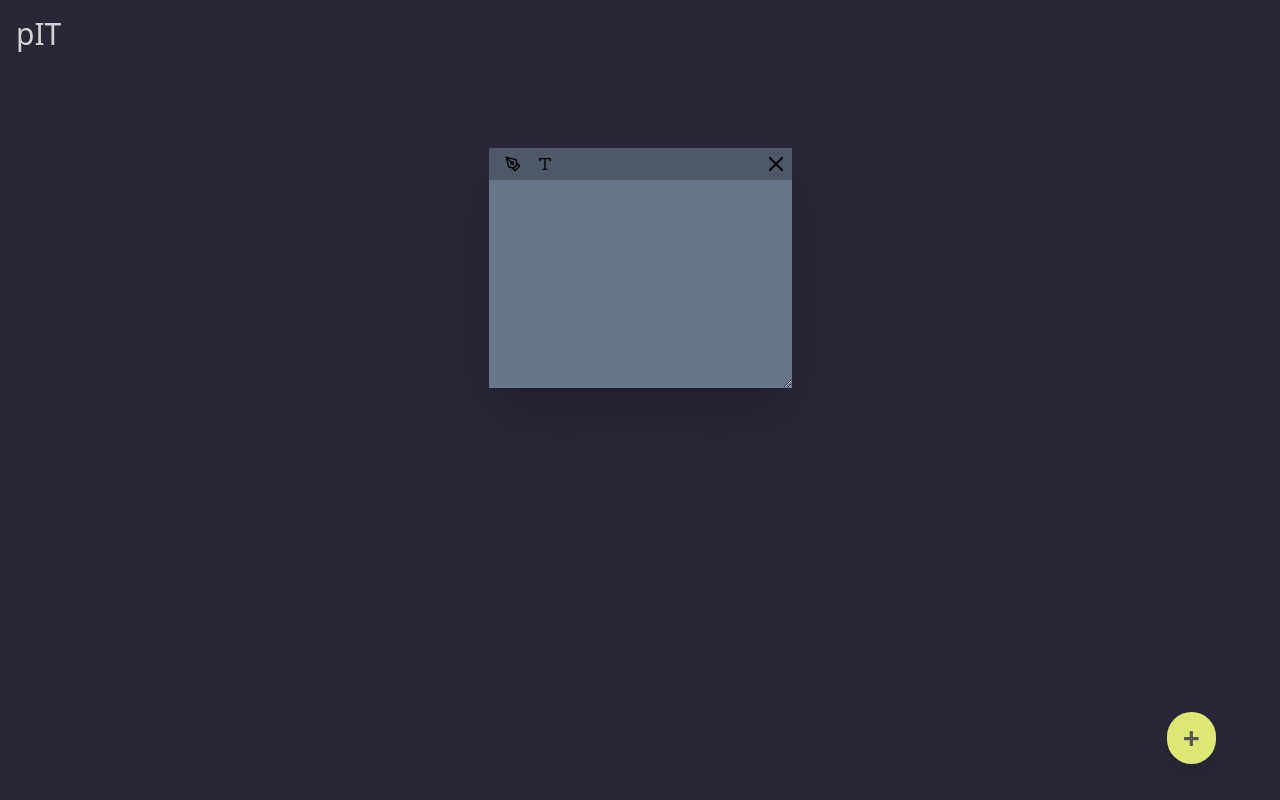
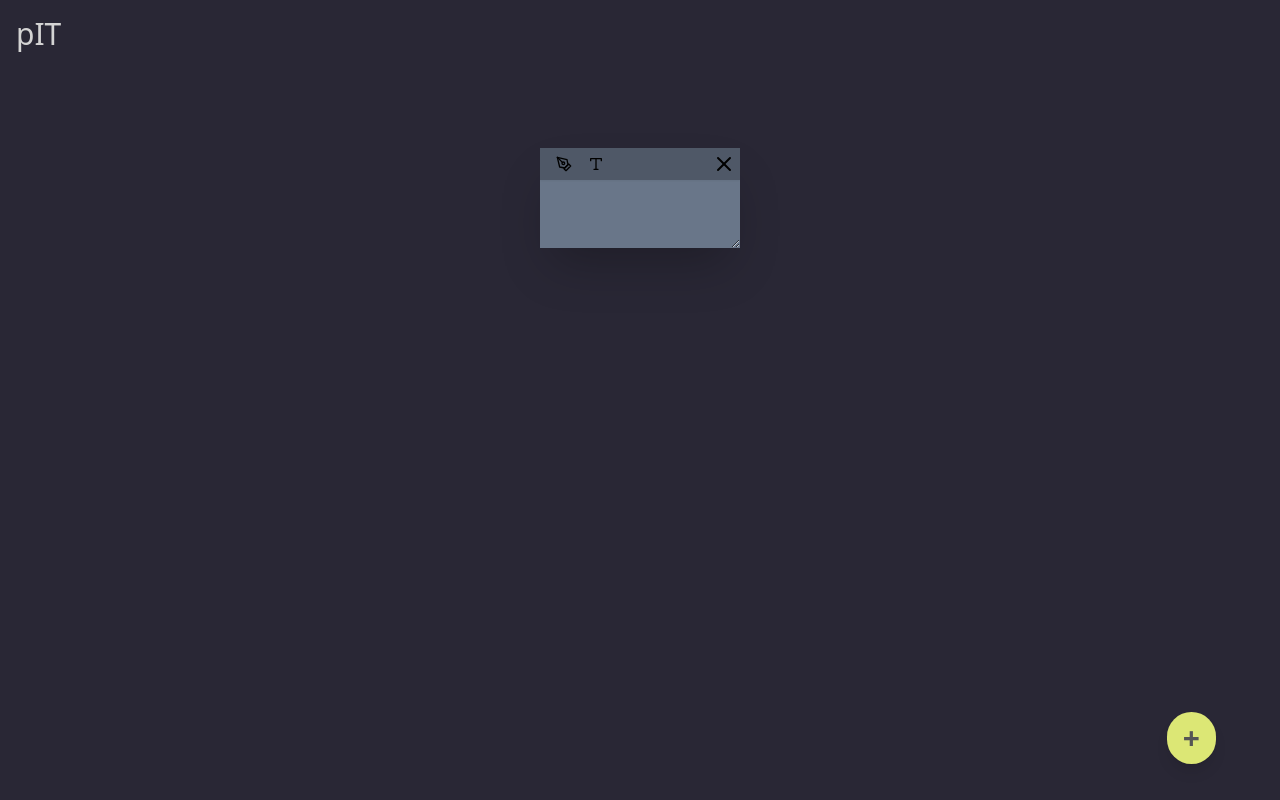
Before and after one commit to FilipeHenrique/Task-Manager, a React (Vite) app in the folder web/: page / in a window 1280 px wide. Built offline with nearby package versions, Linux system fonts and the light colour scheme.

Commit message:
code polishment and localstorage functionality complete

```diff
--- a/web/src/App.tsx
+++ b/web/src/App.tsx
@@ -1,25 +1,13 @@
 import './App.css'
-import AddTaskContainer from './containers/AddTaskContainer'
-import TasksContainer from './containers/TasksContainer'
 import { TasksProvider } from './context/TasksContext'
+import MainPage from './pages/MainPage'
 
 function App() {
 
 
   return (
     <TasksProvider>
-      <div className='bg-[#292735] min-h-screen'>
-
-        <AddTaskContainer />
-
-        <div className='top-0 p-4 z-10'>
-          <h1 className='text-3xl text-neutral-300'>pIT</h1>
-        </div>
-
-        <div className='flex flex-col items-center justify-center py-20 px-40 gap-6 h-full' >
-          <TasksContainer />
-        </div>
-      </div>
+      <MainPage />
     </TasksProvider>
   )
 }
--- a/web/src/components/AddTaskButton.tsx
+++ b/web/src/components/AddTaskButton.tsx
@@ -1,8 +1,7 @@
 import { useState } from "react";
-import { Task } from '../context/types'
 
 interface AddTaskProps {
-    addTask: (task: Task) => void
+    addTask: () => void
 }
 
 export default function AddTaskButton({ addTask }: AddTaskProps) {
@@ -13,12 +12,7 @@ export default function AddTaskButton({ addTask }: AddTaskProps) {
                      text-[#555555] text-3xl font-bold py-2 px-4
                      rounded-full shadow-lg fixed bottom-9 right-16 z-10
                      hover:scale-110 transition-transform ease-in"
-            onClick={
-                () => {
-                    addTask({ id: Math.random(), text: '' });
-                }
-            }
-        >
+            onClick={() => addTask()}>
             +
         </button>
     );
--- a/web/src/components/TaskComponent.tsx
+++ b/web/src/components/TaskComponent.tsx
@@ -1,25 +1,34 @@
-import { useRef, useState } from "react";
+import { MutableRefObject, useRef, useState, useEffect } from "react";
 import { TwitterPicker } from 'react-color';
 import useOnClickOutside from "../hooks/useOnClickOutside";
 import { PenTool, Type, X } from 'react-feather';
 
+interface Task  {
+    id: number,
+    text: string,
+    width: number,
+    height: number,
+    taskColor: string,
+    textColor: string,
+}
 
 interface TaskProps {
-    id: number,
-    text: string,
-    editTask: (taskId: number, tastkText: string) => void,
+    task: Task,
+    editTask: (newTask: Task) => void,
     deleteTask: (taskId: number) => void
 }
 
-export default function TaskComponent({ id, text, editTask, deleteTask }: TaskProps) {
+export default function TaskComponent({ task, editTask, deleteTask }: TaskProps) {
 
-    const [tastkText, setTastkText] = useState(text);
+    const [tastkText, setTastkText] = useState(task.text);
 
     const [isPickingColor, setIsPickingColor] = useState(false);
     const [isPickingTextColor, setIsPickingTextColor] = useState(false);
 
-    const [taskColor, setTaskColor] = useState('#697689');
-    const [textColor, setTextColor] = useState('#D9E3F0');
+    const [taskColor, setTaskColor] = useState(task.taskColor);
+    const [textColor, setTextColor] = useState(task.textColor);
+
+    const [taskDimensions, setTaskDimensions] = useState({width: task.width, height: task.height});
 
     const taskColorPickerRef = useRef(null)
     useOnClickOutside(taskColorPickerRef, () => { setIsPickingColor(false) });
@@ -27,13 +36,31 @@ export default function TaskComponent({ id, text, editTask, deleteTask }: TaskPr
     const textColorPickerRef = useRef(null)
     useOnClickOutside(textColorPickerRef, () => { setIsPickingTextColor(false) });
 
-    const containerRef = useRef(null);
+    const containerRef = useRef() as MutableRefObject<HTMLDivElement>;
+
+    const handleResize = (width: number, height: number) => {
+        console.log(`${width} , ${height}`);
+        setTaskDimensions({width: width, height: height});
+    }
 
     const pickerColors =
         [
             '#D9E3F0', '#F47373', '#697689', '#37D67A', '#2CCCE4',
             '#555555', '#dce775', '#ff8a65', '#ba68c8'
         ];
+
+
+    useEffect(() => {
+        const newTask = {
+            id: task.id,
+            text: tastkText.trim(),
+            width: taskDimensions.width,
+            height: taskDimensions.height,
+            taskColor: taskColor,
+            textColor: textColor
+        }
+        editTask(newTask);
+    },[tastkText,taskColor,textColor,taskDimensions])
 
     return (
         <div className="relative">
@@ -59,9 +86,10 @@ export default function TaskComponent({ id, text, editTask, deleteTask }: TaskPr
                     />
                 </div>
             }
-            <div className="relative shrink-0 shadow-2xl overflow-hidden resize h-60 max-w-2xl max-h-[500px] min-w-[150px] min-h-[100px]"
+            <div className="relative shrink-0 shadow-2xl overflow-hidden resize max-w-2xl max-h-[500px] min-w-[150px] min-h-[100px]"
+                style={{height: taskDimensions.height, width: taskDimensions.width}}
                 ref={containerRef}
-                // onMouseUp={(e)=>console.log('rezie',containerRef.current.clientWidth)}
+                onMouseUp={(e)=>handleResize(containerRef.current.clientWidth,containerRef.current.clientHeight)}
             >
 
                 <textarea
@@ -71,10 +99,11 @@ export default function TaskComponent({ id, text, editTask, deleteTask }: TaskPr
                     value={tastkText}
                     maxLength={500}
                     spellCheck="false"
-                    onChange={(e) => { setTastkText(e.target.value); editTask(id, e.target.value.trim()) }}
+                    onChange={(e) => { setTastkText(e.target.value) }}
                     autoFocus={tastkText.length === 0 ? true : false}
                 >
                 </textarea>
+
                 <div className="absolute top-0 p-1 w-full flex items-center justify-between shadow-sm brightness-75"
                     style={{ backgroundColor: taskColor }}
                 >
@@ -92,7 +121,7 @@ export default function TaskComponent({ id, text, editTask, deleteTask }: TaskPr
                     </div>
 
                     <div className="flex justify-around items-center hover:cursor-pointer">
-                        <X onClick={() => deleteTask(id)}/>
+                        <X onClick={() => deleteTask(task.id)}/>
                     </div>
                 </div>
 
--- a/web/src/containers/AddTaskContainer.tsx
+++ /dev/null
@@ -1,11 +0,0 @@
-import AddTaskButton from "../components/AddTaskButton";
-import useTasksContext from "../hooks/useTasksContext";
-
-export default function AddTaskContainer() {
-
-    const [,{addTask}] = useTasksContext();
-
-    return (
-            <AddTaskButton addTask={addTask}/>
-    );
-}
--- a/web/src/context/TasksContext.tsx
+++ b/web/src/context/TasksContext.tsx
@@ -1,22 +1,65 @@
 import { createContext, ReactNode, useEffect, useState } from "react"
-import { Actions, State, Task, TasksContextType } from './types'
+
+interface Task  {
+    id: number,
+    text: string,
+    width: number,
+    height: number,
+    taskColor: string,
+    textColor: string,
+}
+
+type State = {
+    tasks: Task[]
+}
+
+type Actions = {
+    addTask: () => void,
+    editTask: (newTask: Task) => void,
+    deleteTask: (taskId: number) => void
+}
+
+type TasksContextType = [State,Actions]
+
 
 const TasksContext = createContext<TasksContextType | null>(null);
 
-const data = JSON.parse(localStorage.getItem('tasks')!) || [{id: 0,text: ''}];
+const defaultTextColor = '#D9E3F0';
+const defaultTaskColor = '#697689';
+const defaultTaskHeight = 100;
+const defaultTaskWidth = 200;
+
+const data = JSON.parse(localStorage.getItem('tasks')!) || [
+    {
+        id: 0,
+        text: '',
+        width: defaultTaskWidth,
+        height: defaultTaskHeight,
+        taskColor: defaultTaskColor,
+        textColor: defaultTextColor
+    }
+];
 
 export const TasksProvider = ({ children }: {children: ReactNode}) => {
 
     const [tasks, setTasks] = useState<Task[]>(data);
 
-    const addTask = (newTask: Task) => {
-        setTasks([...tasks, newTask]);
+    const addTask = () => {
+        const newId = Math.random();
+        setTasks([...tasks, {
+            id: newId,
+            text: '',
+            width: defaultTaskWidth,
+            height: defaultTaskHeight,
+            taskColor: defaultTaskColor,
+            textColor: defaultTextColor
+        }]);
     }
 
-    const editTask = (taskId: number, tasktext: string ) => {
-        const taskIndex = tasks.findIndex((task) => task.id === taskId);
+    const editTask = (newTask: Task) => {
+        const taskIndex = tasks.findIndex((task) => task.id === newTask.id);
         const updatedTasks = [...tasks];
-        updatedTasks[taskIndex] = {id: taskId, text: tasktext};
+        updatedTasks[taskIndex] = newTask;
         setTasks(updatedTasks);
     }
 
@@ -35,7 +78,7 @@ export const TasksProvider = ({ children }: {children: ReactNode}) => {
         deleteTask
     }
 
-    useEffect(()=> {
+    useEffect(() => {
         localStorage.setItem('tasks',JSON.stringify(tasks));
     },[tasks])
 
--- /dev/null
+++ b/web/src/pages/MainPage.tsx
@@ -0,0 +1,36 @@
+import { useAutoAnimate } from '@formkit/auto-animate/react'
+import AddTaskButton from '../components/AddTaskButton';
+import TaskComponent from '../components/TaskComponent';
+import useTasksContext from '../hooks/useTasksContext'
+
+export default function MainPage() {
+
+    const [{tasks},{addTask,editTask,deleteTask}] = useTasksContext();
+
+    const [animateRef] = useAutoAnimate<HTMLDivElement>();
+
+    return(
+        <div className='bg-[#292735] min-h-screen'>
+
+            <AddTaskButton addTask={addTask}/>
+
+            <div className='top-0 p-4 z-10'>
+                <h1 className='text-3xl text-neutral-300'>pIT</h1>
+            </div>
+
+            <div className='flex flex-col items-center justify-center py-20 px-40 gap-6 h-full' >
+                <div className="flex flex-wrap flex-1 gap-5" ref={animateRef}>
+                    {tasks?.map((task)=>{
+                        return <TaskComponent
+                            key={task.id}
+                            task={task}
+                            editTask={editTask}
+                            deleteTask={deleteTask}
+                        />
+                    })}
+                </div>
+            </div>
+
+      </div>
+    );
+}
```
Also changed, not shown: web/src/context/types.ts (deleted, +0 -16 lines).
